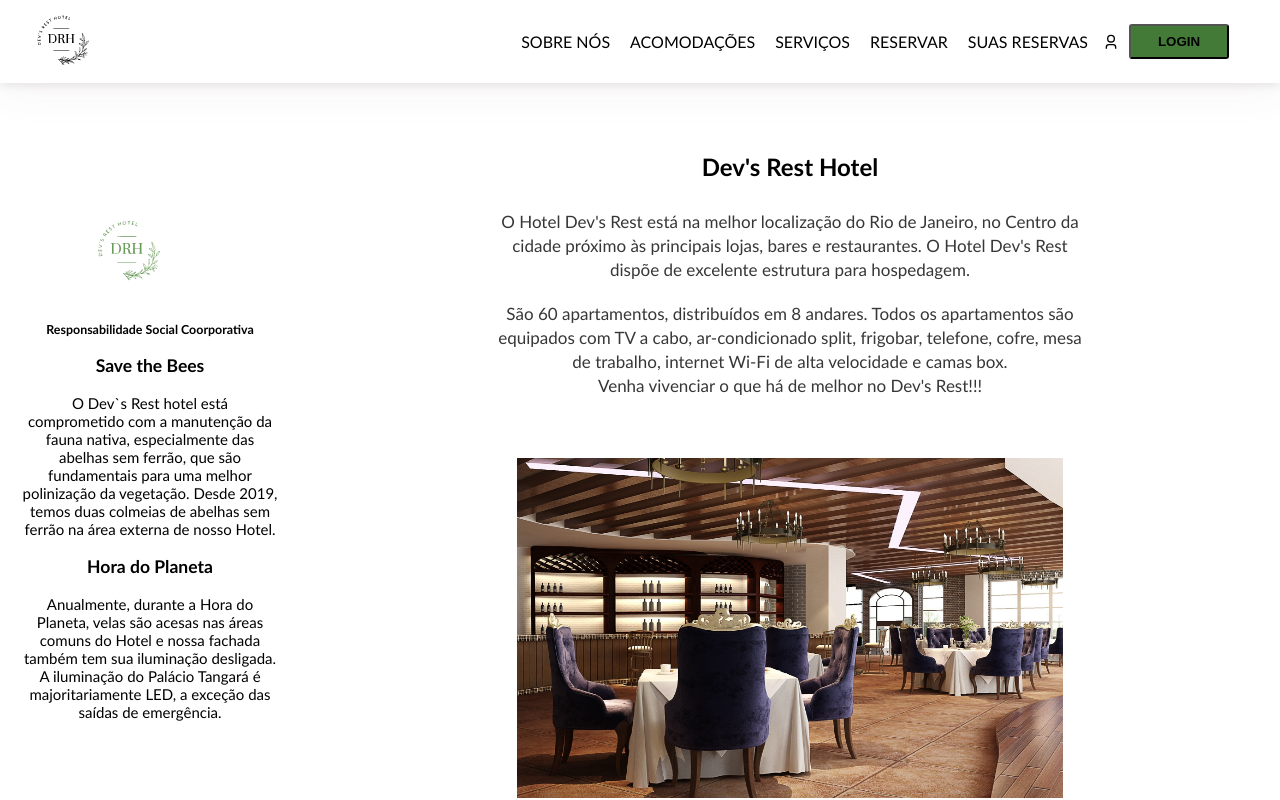
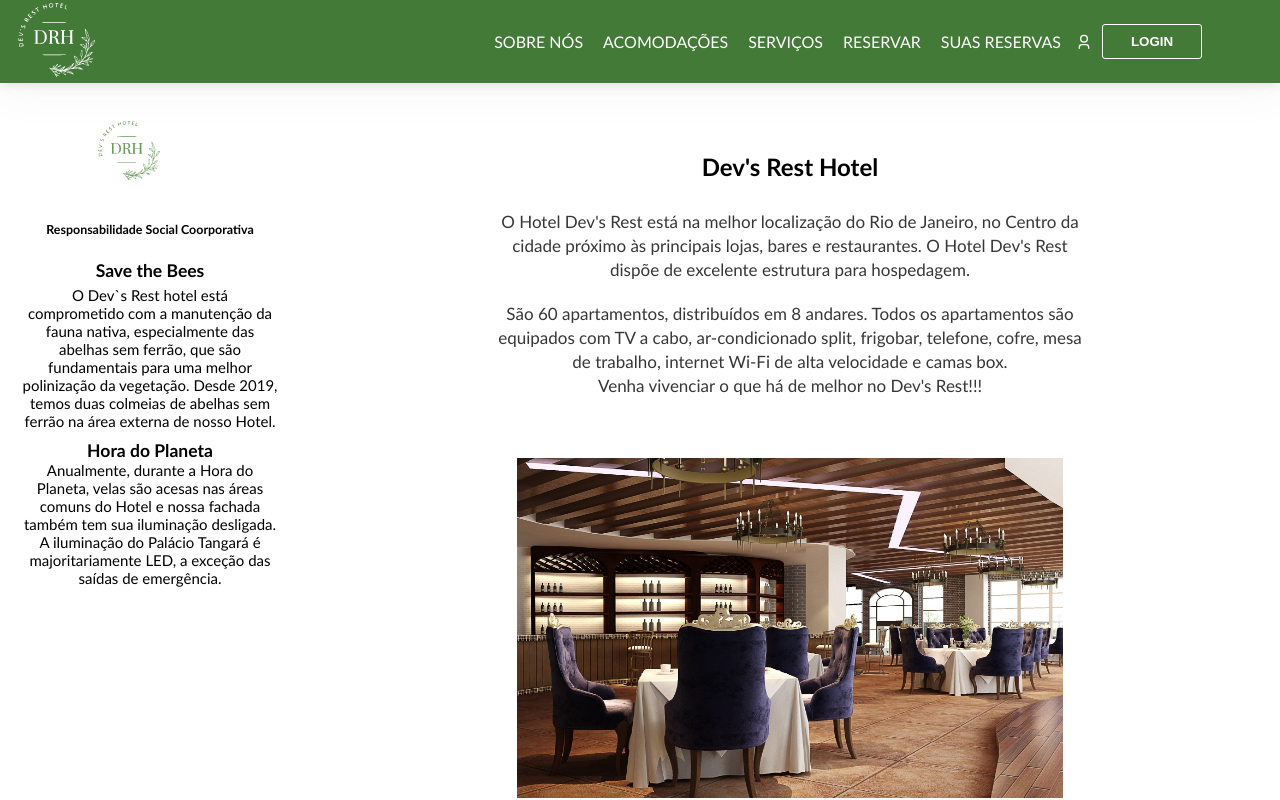
Before and after one commit to enricomartins018/mod5_devs_rest_hotel, a React (Vite) app: page / in a window 1280 px wide. Shown: the top 800 px of the page. Built offline with nearby package versions, Linux system fonts and the light colour scheme.

Commit message:
ajuste na sidebar

```diff
--- a/src/components/FormLogin/FormLogin.module.css
+++ b/src/components/FormLogin/FormLogin.module.css
@@ -6,7 +6,7 @@
     right: 0;
     border-radius: 0.5em;
     width: 65%;
-    height: 100%;
+    height: 112%;
     opacity: 9;
     font-weight: bold;
     gap: 20px;
@@ -30,7 +30,7 @@
 }
 
 .btnLogin {
-    width: 50%;
+    width: 100px;
     height: 35px;
     background-color: #b5dea4;
     border: none;
@@ -39,6 +39,7 @@
     border-color: #b5dea4;
     border-radius: 3px;
     margin-top: 0px;
+    cursor: pointer;
 }
 
 .linkCadastro {
@@ -90,6 +91,6 @@
 
 .validaSenha {
     font-size: 9px;
-    color: rgb(49, 48, 48);
+    color: #000000 bold;
     ;
 }
--- a/src/components/Header/Header.jsx
+++ b/src/components/Header/Header.jsx
@@ -1,7 +1,7 @@
 import React from "react";
 import Button from "../Button/Button";
 import S from "./Header.module.css";
-import logo from "../../assets/logo.svg";
+import logoHeader from "../../assets/logoHeader.svg";
 import { RiUser3Line } from "react-icons/ri";
 import { useNavigate } from "react-router-dom";
 import { Link } from "react-router-dom";
@@ -29,7 +29,7 @@ export const Header = () => {
 
   return (
     <header className={S.header}>
-      <img className={S.logo} src={logo} alt="" />
+      <img className={S.logoHeader} src={logoHeader} alt="" />
       <nav className={S.nav}>
         <Scroll className={S.a} to="sobre" smooth={true} duration={1000}>
           Sobre nós
--- a/src/components/Header/Header.module.css
+++ b/src/components/Header/Header.module.css
@@ -2,7 +2,7 @@
   width: 100vw;
   display: flex;
   align-items: center;
-  background: #ffffff;
+  background: #447a37;
   box-shadow: 0px 2px 10px rgba(0, 0, 0, 0.1), 0px 10px 40px hwb(0 35% 45% / 0.06);
   position: fixed;
   margin: 0;
@@ -13,11 +13,14 @@
   margin: 0;
 }
 
-.logo {
+.logoHeader {
+  margin-left: 15px;
   width: 86px;
   height: 83px;
   top: 21px;
   left: 62px;
+  color: #fff;
+  transform: scale(1.5);
 }
 
 .nav {
@@ -31,23 +34,30 @@
 .a {
   text-decoration: none;
   text-transform: uppercase;
-  color: #000000;
+  color: #fff;
   cursor: pointer;
 }
 
 .a:hover {
-  color: #447a37;
+  color: #000000;
 }
 
 .Button {
   width: 100px;
   height: 35px;
   border-radius: 3px;
+  border: 1px solid #fff;
   align-items: center;
   text-transform: uppercase;
   font-weight: bold;
   cursor: pointer;
   background-color: #447a37;
+  color: #fff;
+}
+
+.Button:hover {
+  background-color: #ffff;
+  color: #447a37;
 }
 
 .btnReserva {
@@ -58,6 +68,7 @@
 
 .icon {
   margin-left: 15px;
+  color: #fff;
 }
 
 
--- a/src/components/Sidebar/Sidebar.jsx
+++ b/src/components/Sidebar/Sidebar.jsx
@@ -25,15 +25,13 @@ export default function Sidebar() {
         <MDBCardTitle>Responsabilidade Social Coorporativa</MDBCardTitle>
         <br></br>
         <MDBCardText>
-          <h3>Save the Bees</h3> <br></br>O Dev`s Rest hotel está comprometido
+          <h3 className={S.h3}>Save the Bees</h3>O Dev`s Rest hotel está comprometido
           com a manutenção da fauna nativa, especialmente das abelhas sem
           ferrão, que são fundamentais para uma melhor polinização da vegetação.
           Desde 2019, temos duas colmeias de abelhas sem ferrão na área externa
           de nosso Hotel.
         </MDBCardText>
-        <br></br>
-        <h3>Hora do Planeta</h3>
-        <br></br>
+        <h3 className={S.cardText}>Hora do Planeta</h3>
         <MDBCardText>
           Anualmente, durante a Hora do Planeta, velas são acesas nas áreas
           comuns do Hotel e nossa fachada também tem sua iluminação desligada. A
--- a/src/components/Sidebar/Sidebar.module.css
+++ b/src/components/Sidebar/Sidebar.module.css
@@ -18,3 +18,11 @@
     border-radius: 5px;
     height: 100px;
 }
+
+.h3 {
+    margin: 5px;
+}
+
+.cardText {
+    margin-top: 10px;
+}
--- a/src/pages/Home/Home.module.css
+++ b/src/pages/Home/Home.module.css
@@ -10,21 +10,18 @@
     grid-area: sidenav;
     position: fixed;
     margin-left: 0;
-    margin-top: 200px;
-    height: 40%;
+    margin-top: 100px;
+    height: 60vh;
     width: 300px;
     padding-top: 20px;
     text-align: center;
-    /* background-color: #8fbd802f; */
-    /* background: -webkit-linear-gradient(0deg, #b5dea4, #8fbd80, rgba(255, 255, 255, 0.692));
-    background: linear-gradient(0deg, #b5dea4, #8fbd805b, rgba(255, 255, 255, 0.15)); */
-    /* opacity: 50; */
     background-size: 175%;
     justify-content: start;
     align-items: center;
     padding: 2px;
     grid-column: 1 /2;
     border-radius: 5px;
+
 }
 
 .content {
@@ -37,8 +34,9 @@
 .footer {
     grid-area: footer;
     background-color: white;
-    padding: 2px;
+    padding: 20px;
     grid-column: 1 /4;
+    margin-top: 20px;
     gap: 20px
 }
 
```
Also changed, not shown: src/assets/logoHeader.svg (added), src/components/Card/Card.module.css (line endings or trailing spaces).
